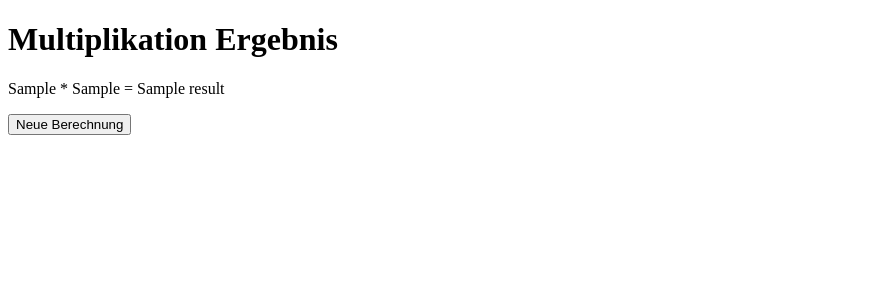
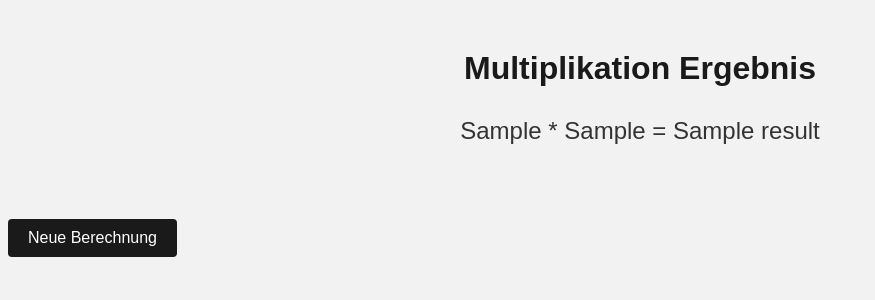
Before and after one commit to schaurom/Webservice1, a Flask app: template templates/result.html in a window 1280 px wide. Shown: the top 300 px of the page, without its empty margins (0-875 px from the left). Run offline with Flask 3, Linux system fonts and the light colour scheme; the template is opened without the code that fills it: most values are stand-ins (such as "Sample title", 1, 10 or a date in 2020).

Commit message:
Update result.html
optisch aufgehübscht

```diff
--- a/templates/result.html
+++ b/templates/result.html
@@ -2,7 +2,41 @@
 <html>
 <head>
     <meta charset="UTF-8">
-    <title>Results</title>
+    <title>Ergebnisse</title>
+    <style>
+        body {
+            font-family: Arial, sans-serif;
+            background-color: #f2f2f2;
+        }
+
+        h1 {
+            color: #1a1a1a;
+            text-align: center;
+            margin-top: 50px;
+        }
+
+        p {
+            color: #333;
+            font-size: 24px;
+            text-align: center;
+            margin-top: 30px;
+        }
+
+        button[type=submit] {
+            background-color: #1a1a1a;
+            color: #fff;
+            padding: 10px 20px;
+            border: none;
+            border-radius: 4px;
+            font-size: 16px;
+            margin-top: 50px;
+            cursor: pointer;
+        }
+
+        button[type=submit]:hover {
+            background-color: #333;
+        }
+    </style>
 </head>
 <body>
     <h1>Multiplikation Ergebnis</h1>
```
